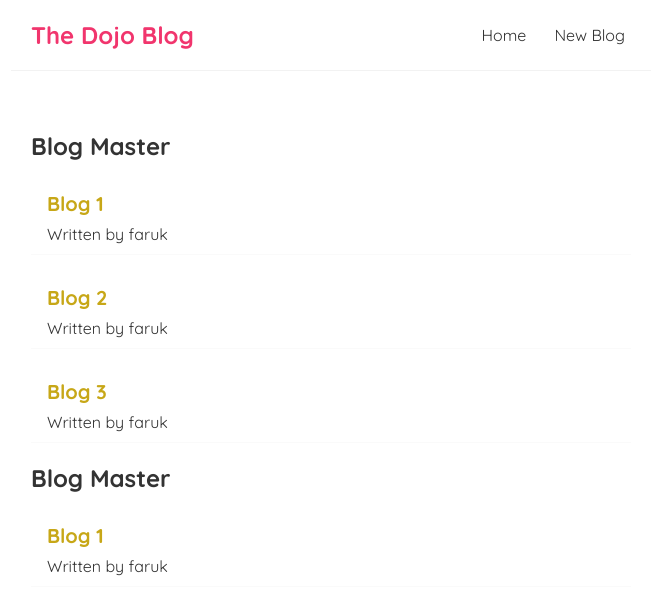
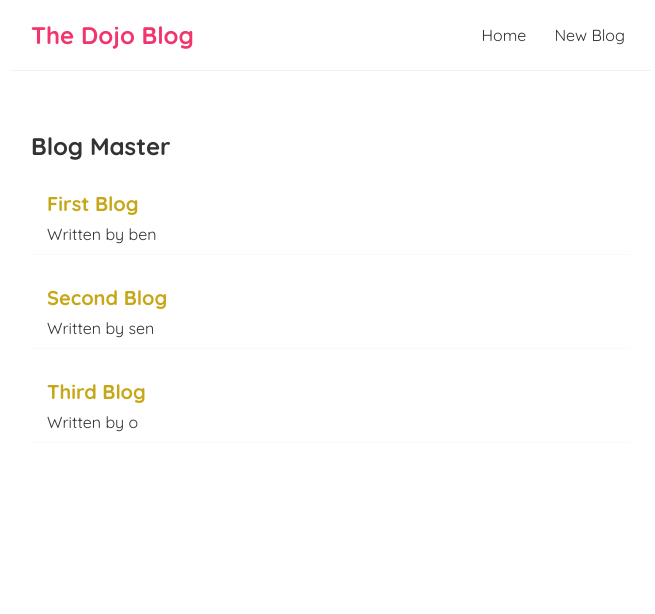
Before and after one commit to ahmetfarukyilmaz/Blog, a React (Create React App) app: page / in a window 1280 px wide. Shown: the top 614 px of the page, without its empty margins (309-964 px from the left). Built offline with nearby package versions, Linux system fonts and the light colour scheme; data requests are answered from the project's data file.

Commit message:
json server,fetching data learned

```diff
--- /dev/null
+++ b/data/db.json
@@ -0,0 +1,22 @@
+{
+  "blogs": [
+    {
+      "title": "First Blog",
+      "body": "First body",
+      "author": "ben",
+      "id": 1
+    },
+    {
+      "title": "Second Blog",
+      "body": "Second body",
+      "author": "sen",
+      "id": 2
+    },
+    {
+      "title": "Third Blog",
+      "body": "Third body",
+      "author": "o",
+      "id": 3
+    }
+  ]
+}
--- a/src/Home.js
+++ b/src/Home.js
@@ -1,18 +1,36 @@
-import { useState } from "react";
+import { useState, useEffect } from "react";
 import BlogList from "./BlogList";
 
 const Home = () => {
-    const [blogs,setBlogs]=useState([
+  const [blogs, setBlogs] = useState(null);
+  const [isPending, setIsPending] = useState(true);
+  const [error,setError]=useState(null);
 
-        {title:"Blog 1",body:"test1",author:"faruk",id:1},
-        {title:"Blog 2",body:"test2",author:"faruk",id:2},
-        {title:"Blog 3",body:"test3",author:"faruk",id:3},
-    ])
+  useEffect(() => {
+    setTimeout(() => {
+      fetch("http://localhost:8000/blogs")
+        .then((res) => {
+          if(!res.ok){
+            throw Error('could not fetch the data');
+          }
+          return res.json();
+        })
+        .then((data) => {
+          setBlogs(data);
+          setIsPending(false);
+          setError(null);
+        })
+        .catch((err) => {
+          setIsPending(false);
+          setError(err.message);
+        });
+    }, 1000);
+  }, []);
   return (
     <div className="home">
-        <BlogList blogs={blogs} title="Blog Master"/>
-        <BlogList blogs={blogs.filter((blog)=> blog.id==1 )} title="Blog Master"/>
-
+      {error&&<div>{error}</div>}
+      {isPending && <div>Loading...</div>}
+      {blogs && <BlogList blogs={blogs} title="Blog Master" />}
     </div>
   );
 };
--- a/src/index.css
+++ b/src/index.css
@@ -52,6 +52,11 @@
   text-decoration: none;
 }
 
+.blog-preview button{
+  background-color:#f1356d;
+  border-radius: 10%;
+}
+
 
 /* blog details page */
 .blog-details h2 {
```
